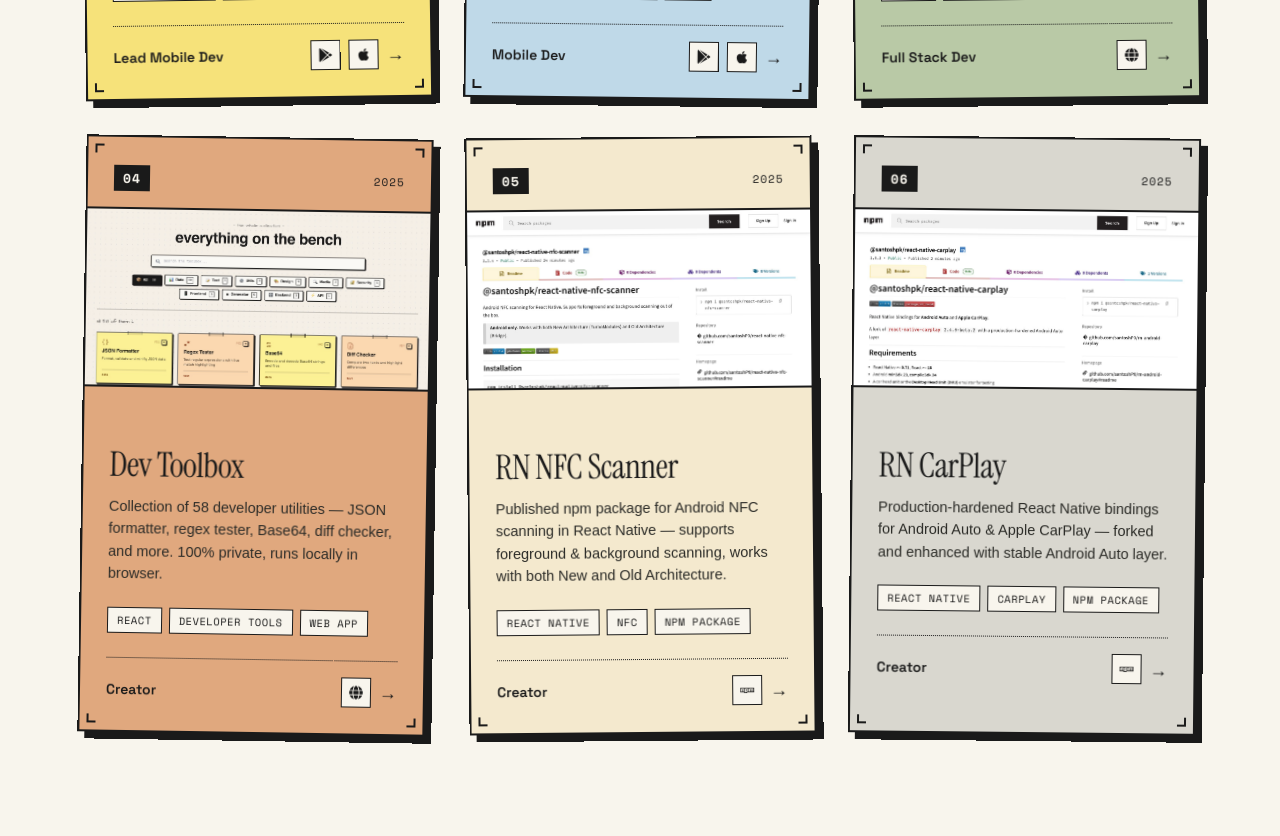
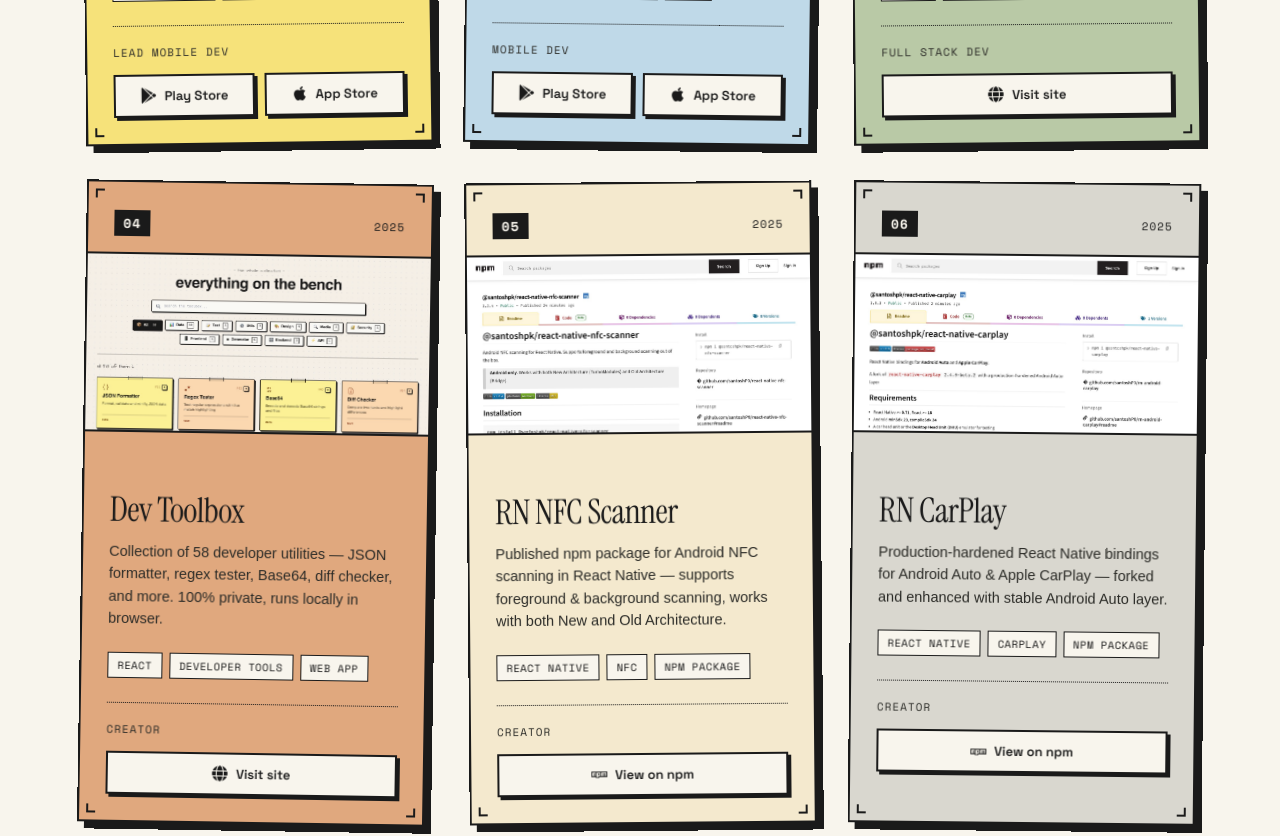
Before and after one commit to santoshP0/MyPortfolio, a React (Vite) app: page / in a window 1280 px wide. Shown: the part 1560-2396 px from the top of the page. Built offline with nearby package versions, Linux system fonts and the light colour scheme.

Commit message:
Replace tiny project icons with labeled store buttons

```diff
--- a/src/components/NeoPortfolio/NeoPortfolio.jsx
+++ b/src/components/NeoPortfolio/NeoPortfolio.jsx
@@ -138,26 +138,21 @@ function StatStrip() {
 }
 
 /* ── Projects ─────────────────────────────────────────────── */
-function platformIcons(p) {
-  const icons = [];
-  if (p.androidLink) icons.push({ Icon: FaGooglePlay, label: "Play Store", href: p.androidLink });
-  if (p.iosLink) icons.push({ Icon: FaApple, label: "App Store", href: p.iosLink });
-  if (p.link && p.link.includes("npmjs.com")) icons.push({ Icon: FaNpm, label: "npm", href: p.link });
-  else if (p.link) icons.push({ Icon: FaGlobe, label: "Live site", href: p.link });
-  return icons;
+function projectLinks(p) {
+  const links = [];
+  if (p.androidLink) links.push({ Icon: FaGooglePlay, label: "Play Store", href: p.androidLink });
+  if (p.iosLink) links.push({ Icon: FaApple, label: "App Store", href: p.iosLink });
+  if (p.link && p.link.includes("npmjs.com")) links.push({ Icon: FaNpm, label: "View on npm", href: p.link });
+  else if (p.link) links.push({ Icon: FaGlobe, label: "Visit site", href: p.link });
+  return links;
 }
 
 function ProjectCard({ p }) {
-  const href = p.androidLink || p.iosLink || p.link || "#";
-  const platforms = platformIcons(p);
+  const links = projectLinks(p);
   return (
     <div
       className="neo-project-card neo-reveal"
-      onClick={() => window.open(href, "_blank", "noopener")}
-      role="link"
-      tabIndex={0}
-      onKeyDown={(e) => { if (e.key === "Enter") window.open(href, "_blank", "noopener"); }}
-      style={{ background: p.color, transform: `rotate(${p.rotate}deg)`, cursor: "pointer" }}
+      style={{ background: p.color, transform: `rotate(${p.rotate}deg)` }}
     >
       <Corners />
       <div className="neo-card-header">
@@ -170,25 +165,22 @@ function ProjectCard({ p }) {
       <div className="neo-card-tags">
         {p.tags.map((t) => <span key={t} className="neo-card-tag">{t}</span>)}
       </div>
-      <div className="neo-card-footer">
+      <div className="neo-card-role-row">
         <span className="neo-card-role">{p.role}</span>
-        <span className="neo-card-platforms">
-          {platforms.map(({ Icon, label, href: badgeHref }) => (
+      </div>
+      <div className="neo-card-links">
+        {links.map(({ Icon, label, href }) => (
           <a
             key={label}
-              href={badgeHref}
+            href={href}
             target="_blank"
             rel="noreferrer"
-              className="neo-platform-badge"
-              title={label}
-              aria-label={`${p.title} on ${label}`}
-              onClick={(e) => e.stopPropagation()}
+            className="neo-card-link-btn"
+            aria-label={`${p.title} — ${label}`}
           >
-              <Icon />
+            <Icon /> <span>{label}</span>
           </a>
         ))}
-          <span className="neo-card-arrow">→</span>
-        </span>
       </div>
     </div>
   );
--- a/src/styles/neo-brutalist.css
+++ b/src/styles/neo-brutalist.css
@@ -726,61 +726,61 @@ body {
   padding: 4px 9px;
 }
 
-.neo-card-footer {
-  display: flex;
-  align-items: center;
-  justify-content: space-between;
+.neo-card-role-row {
   margin-top: 24px;
   padding-top: 16px;
   border-top: 1.5px dotted #1a1a1a;
 }
 
 .neo-card-role {
+  font-family: 'Space Mono', monospace;
+  font-size: 11px;
+  letter-spacing: 1px;
+  text-transform: uppercase;
+  color: #2b2b27;
+}
+
+/* Store / link buttons */
+.neo-card-links {
+  display: flex;
+  flex-wrap: wrap;
+  gap: 10px;
+  margin-top: 14px;
+}
+
+.neo-card-link-btn {
+  flex: 1 1 auto;
+  display: inline-flex;
+  align-items: center;
+  justify-content: center;
+  gap: 8px;
   font-family: 'Space Grotesk', sans-serif;
   font-weight: 600;
-  font-size: 14px;
-}
-
-.neo-card-arrow {
-  font-family: 'Space Grotesk', sans-serif;
-  font-weight: 700;
-  font-size: 18px;
-  transition: transform 200ms ease;
-}
-
-.neo-card-platforms {
-  display: inline-flex;
-  align-items: center;
-  gap: 8px;
-}
-
-.neo-platform-badge {
-  display: inline-flex;
-  align-items: center;
-  justify-content: center;
-  width: 30px;
-  height: 30px;
-  font-size: 14px;
+  font-size: 13px;
   color: #1a1a1a;
   background: #F8F5ED;
-  border: 1.5px solid #1a1a1a;
+  border: 2px solid #1a1a1a;
+  box-shadow: 3px 3px 0 #1a1a1a;
+  padding: 11px 14px;
   text-decoration: none;
-  transition: transform 180ms cubic-bezier(0.34, 1.56, 0.64, 1),
-              box-shadow 180ms ease, background 180ms ease;
-}
-
-.neo-project-card:hover .neo-platform-badge {
-  transform: translateY(-2px);
-}
-
-.neo-platform-badge:hover {
-  transform: translateY(-4px) scale(1.12) !important;
-  box-shadow: 2px 4px 0 #1a1a1a;
+  white-space: nowrap;
+  transition: transform 160ms ease, box-shadow 160ms ease, background 160ms ease;
+}
+
+.neo-card-link-btn svg {
+  font-size: 16px;
+  flex-shrink: 0;
+}
+
+.neo-card-link-btn:hover {
+  transform: translate(2px, 2px);
+  box-shadow: 1px 1px 0 #1a1a1a;
   background: #F6E27A;
 }
 
-.neo-project-card:hover .neo-card-arrow {
-  transform: translateX(4px);
+.neo-card-link-btn:active {
+  transform: translate(3px, 3px);
+  box-shadow: 0 0 0 #1a1a1a;
 }
 
 /* Project image */
```
Lines whose indentation alone changed are shown as unchanged.
